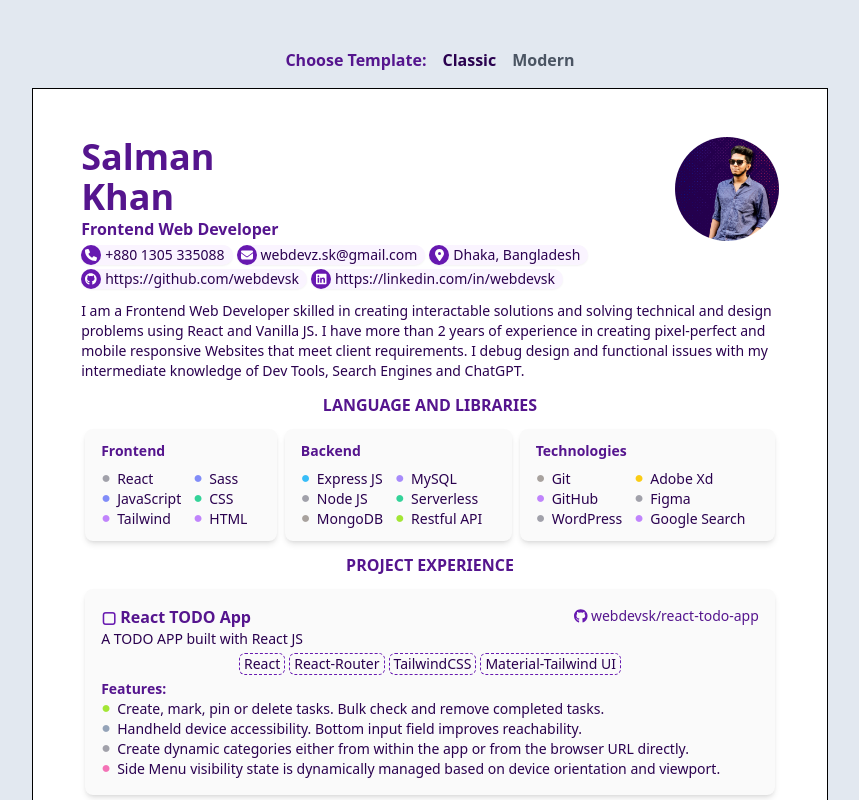
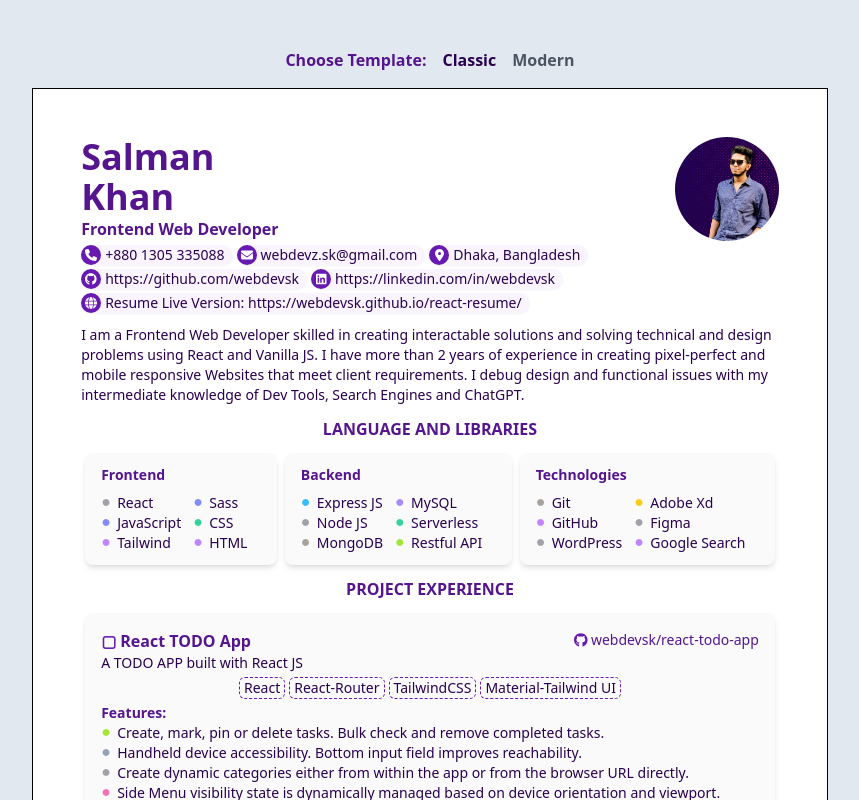
Before and after one commit to webdevsk/next-resume, a React (Vite) app: page / in a window 1280 px wide. Shown: the top 800 px of the page, without its empty margins (210-1069 px from the left). Built offline with nearby package versions, Linux system fonts and the light colour scheme.

Commit message:
Changed live resume link text design

```diff
--- a/src/templates/Template2.css
+++ b/src/templates/Template2.css
@@ -113,12 +113,10 @@ span {
     }
   }
 
-  .title:not(.resume-title) {
+  .title {
     @apply inline-grid w-5 place-items-center rounded-full bg-accent text-white;
   }
-  .resume-title {
-    @apply px-2;
-  }
+
   svg {
     @apply text-xs;
   }
--- a/src/templates/Template2.jsx
+++ b/src/templates/Template2.jsx
@@ -18,9 +18,10 @@ import {
   faPhone,
   faEnvelope,
   faLocationDot,
+  faGlobe,
 } from "@fortawesome/free-solid-svg-icons"
 // import { faPhone } from ""
-library.add(fab, faPhone, faEnvelope, faLocationDot)
+library.add(fab, faPhone, faEnvelope, faLocationDot, faGlobe)
 
 const Template = ({ printMode }) => {
   const nameColRef = useRef(null)
@@ -125,12 +126,12 @@ const Template = ({ printMode }) => {
               </a>
             </div>
           ))}
-        </div>
-        <div className={`row  ${!printMode ? "!hidden" : ""}`}>
           <div className="col">
-            <p className="resume-title title">Resume Live Version:</p>
+            <p className="title">
+              <FontAwesomeIcon icon={`fa-solid fa-globe`} />
+            </p>
             <a href={data.liveLink}>
-              <p>{data.liveLink}</p>
+              <p>Resume Live Version: {data.liveLink}</p>
             </a>
           </div>
         </div>
```
